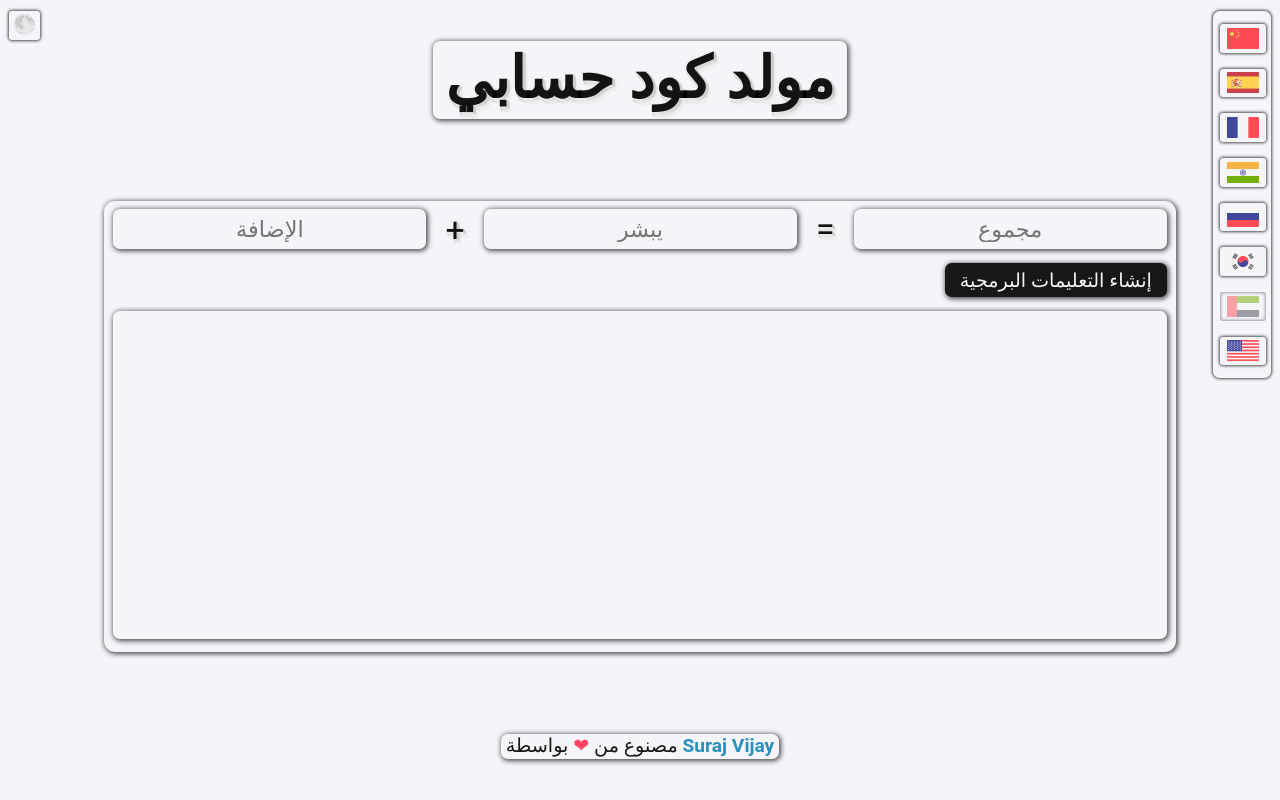
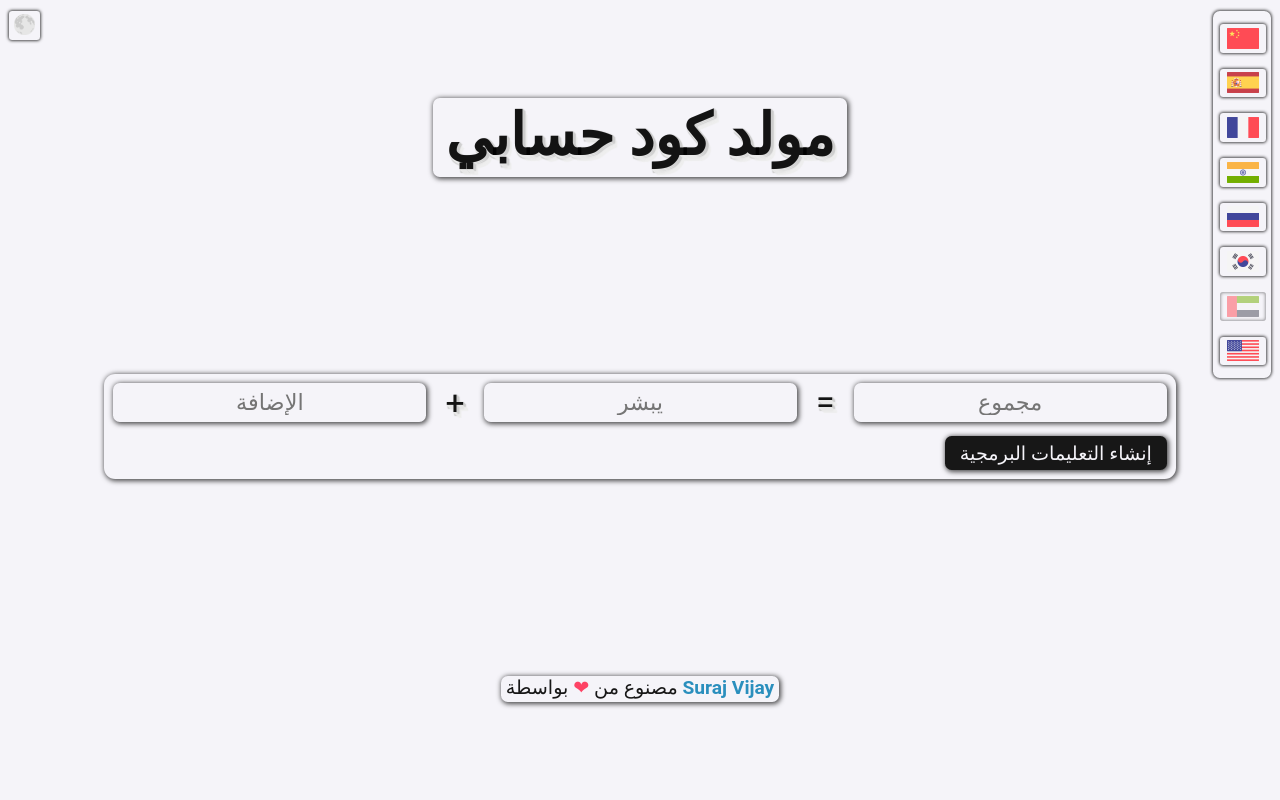
Before and after one commit to its-me-sv/crypt-arithmetic-code-generator, a React (Create React App) app: page / in a window 1280 px wide. Built offline with nearby package versions, Linux system fonts and the light colour scheme.

Commit message:
showing code only when code is present

```diff
--- a/src/components/controls/index.tsx
+++ b/src/components/controls/index.tsx
@@ -49,7 +49,7 @@ const Controls: React.FC<ControlsInterface> = () => {
           {translations[language].btn}
         </Button>
       </Actions>
-      <CodeContainer value={code} dark={dark} />
+      {code.length > 0 && <CodeContainer value={code} dark={dark} />}
     </Container>
   );
 };
```
